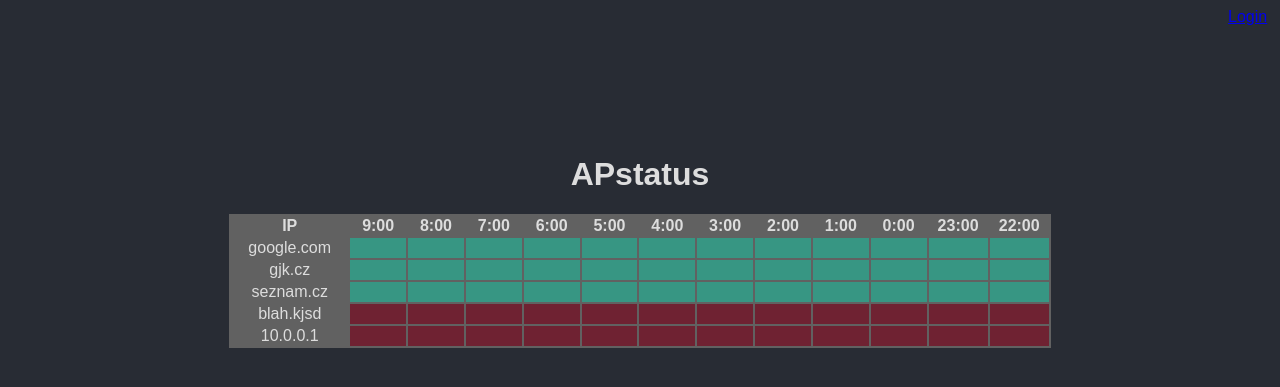
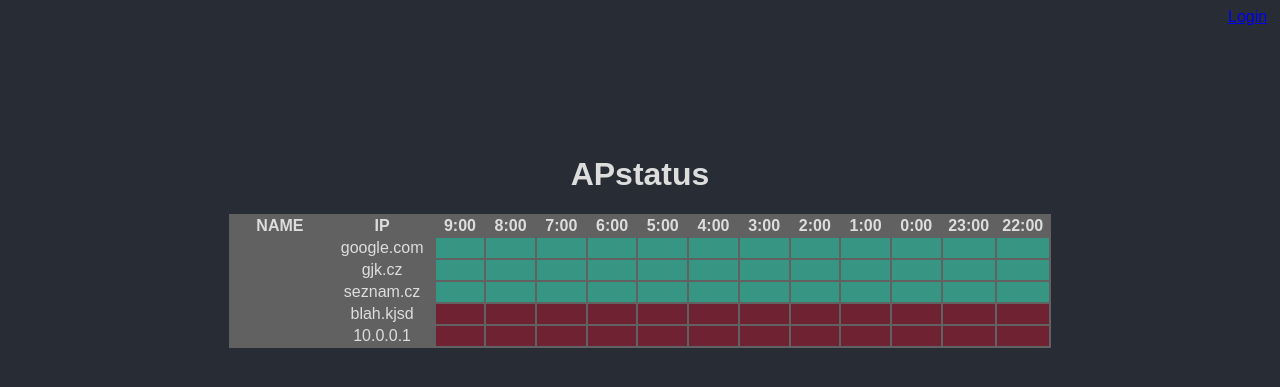
Before and after one commit to xhanj02/APstatus, a Django app: page / in a window 1280 px wide. Shown: the top 387 px of the page. Run offline with Django 3.2, Linux system fonts and the light colour scheme; a user stored in the database is signed in; data comes from the database, SQL or seed files in the repository.

Commit message:
Added Name

```diff
--- a/apstatus/models.py
+++ b/apstatus/models.py
@@ -2,6 +2,7 @@ from django.db import models
 
 # Create your models here.
 class ips(models.Model):
+    name = models.CharField(max_length=30, blank=True)
     ip = models.CharField(primary_key=True, max_length=15, blank=True)
     t11 = models.IntegerField(blank=True, null=True, default=2)
     t10 = models.IntegerField(blank=True, null=True, default=2)
--- a/apstatus/templates/apstatus/index.html
+++ b/apstatus/templates/apstatus/index.html
@@ -12,6 +12,7 @@
 <h1 style="color: #dddddd;">APstatus</h1>
 <table style="table layout:fixed; width:100%; cellspacing=0; cellpadding=0, align:center; background-color: #616161; color: #dddddd">
 	<tr>
+		<th>NAME</th>
 		<th>IP</th>
 		<th>{{hour}}:00</th>
 		<th>{{hour1}}:00</th>
@@ -28,6 +29,7 @@
 	</tr>
 	{%for ap in data%}
 	<tr>
+		<td style="width:10%; text-align:center">{{ap.name}}</td>
 		<td style="width:10%; text-align:center">{{ap.ip}}</td>
 
 		{%if ap.t0 == 0%}
```
Also changed, not shown: 1 other file.
